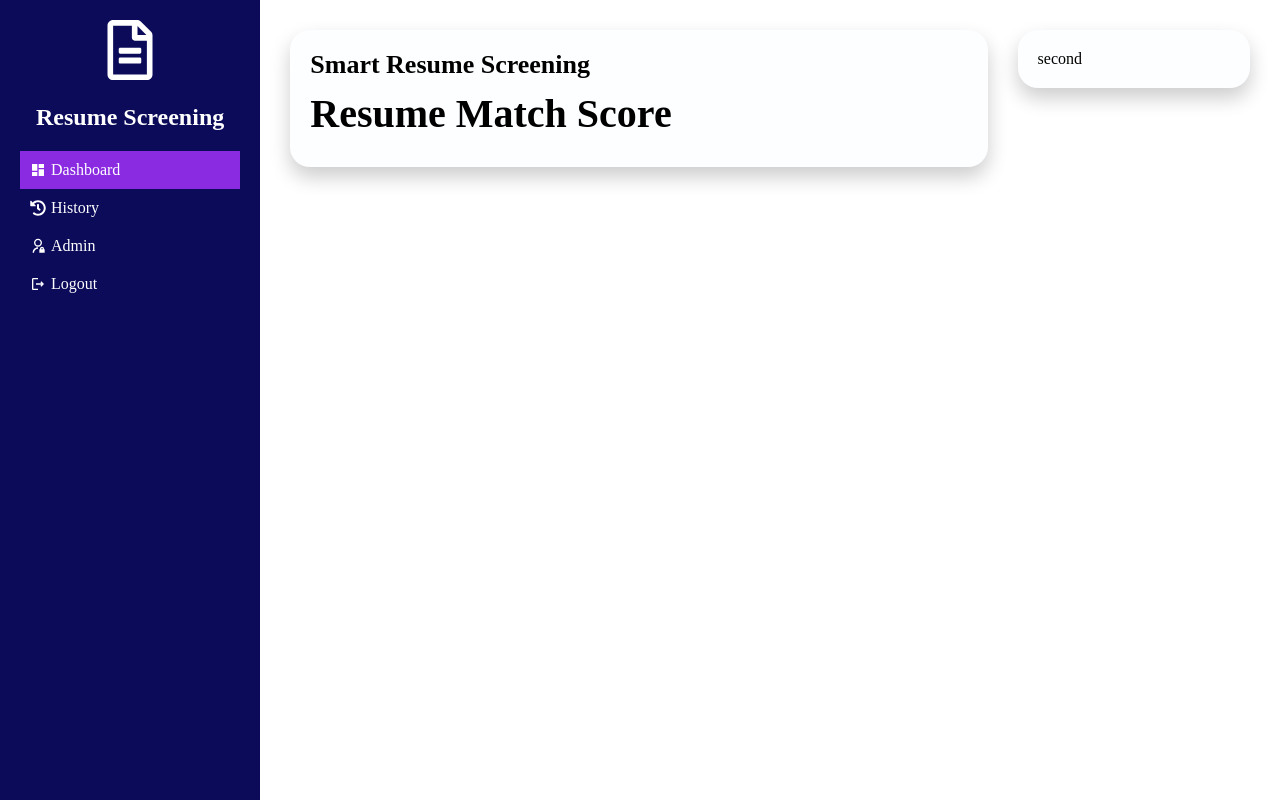
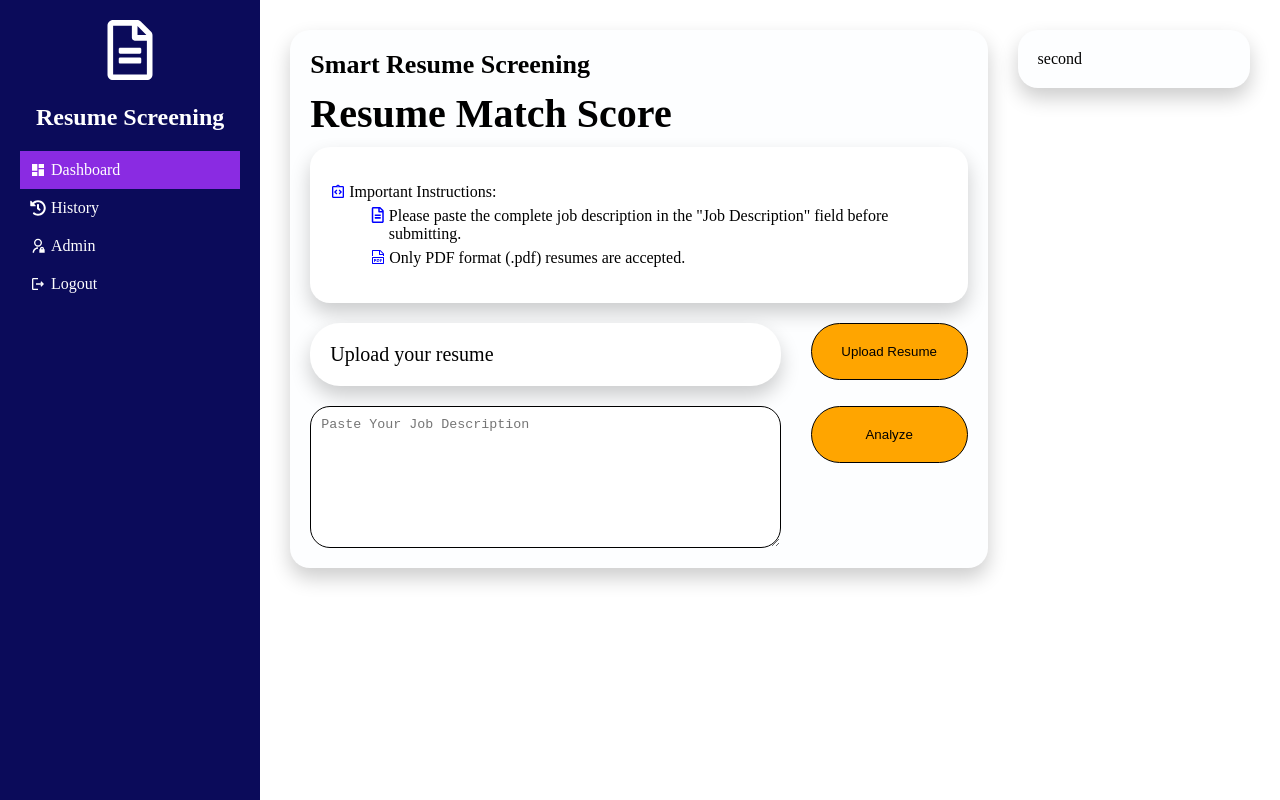
Before and after one commit to Sachinkoligit/Ai-Resume-Scorer, a React (Vite) app in the folder frontend/: page / in a window 1280 px wide. Built offline with nearby package versions, Linux system fonts and the light colour scheme.

Commit message:
created the dashboard main page

```diff
--- a/frontend/src/components/Dashboard/Dashboard.css
+++ b/frontend/src/components/Dashboard/Dashboard.css
@@ -1,9 +1,9 @@
-.dashboard-container{
+.dashboard-container {
   width: 100%;
   padding: 30px;
 }
 
-.dashboard-wrapper{
+.dashboard-wrapper, .upload-wrapper, .analyze-wrapper {
   /* border: 1px solid black;
     border-radius: 20px;
     height: 50vh; */
@@ -13,7 +13,7 @@
   gap: 30px;
 }
 
-.main-container{
+.main-container {
   background-color: rgb(253, 254, 255);
   border-radius: 20px;
   padding: 20px;
@@ -21,22 +21,81 @@
   height: fit-content;
 }
 
-.profile-container{
+.profile-container {
   background-color: rgb(253, 254, 255);
   border-radius: 20px;
   padding: 20px;
   box-shadow: 0 10px 20px rgba(0, 0, 0, 0.2);
-    height:fit-content
+  height: fit-content;
 }
 
-.heading{
+.heading {
   margin: 0px;
   font-size: 26px;
   font-weight: 600;
 }
 
-.sub-heading{
+.sub-heading {
   margin-top: 10px;
   margin-bottom: 10px;
   font-size: 40px;
 }
+
+.instruction-container, .container {
+  background-color: white;
+  box-shadow: 0 10px 20px rgba(0, 0, 0, 0.2);
+  padding: 20px;
+  border-radius: 20px;
+  h4{
+    font-weight: 400;
+    font-size: 20px;
+  }
+  p {
+    margin: 0px;
+  }
+  ul {
+    padding-left: 0px;
+    li {
+      list-style: none;
+      padding-left: 40px;
+    }
+    p {
+      display: flex;
+      align-items: center;
+      gap: 3px;
+    }
+  }
+}
+
+.instructions-list li {
+  display: flex;
+  flex-direction: row;
+  align-items: start;
+  gap: 3px;
+  margin-top: 6px;
+}
+
+.container{
+    border-radius: 30px;
+}
+
+.upload-wrapper, .analyze-wrapper{
+    margin-top: 20px;
+}
+
+.upload-button, .analyze-button{
+    border: 1px solid black;
+    border-radius: 30px;
+    padding: 20px;
+    background-color: orange;
+    cursor: pointer;
+}
+
+.analyze-wrapper{
+    textarea{
+        border: 1px solid black;
+        border-radius: 20px;
+        padding: 10px;
+        outline: none;
+    }
+}
--- a/frontend/src/components/Dashboard/Dashboard.jsx
+++ b/frontend/src/components/Dashboard/Dashboard.jsx
@@ -1,5 +1,8 @@
 import React from "react";
 import "./Dashboard.css";
+import { MdOutlineIntegrationInstructions } from "react-icons/md";
+import { FaRegFileAlt } from "react-icons/fa";
+import { VscFilePdf } from "react-icons/vsc";
 
 export default function Dashboard() {
   return (
@@ -7,8 +10,43 @@ export default function Dashboard() {
       <div className="dashboard-wrapper">
         <div className="main-container">
           <div className="">
-          <h1 className="heading">Smart Resume Screening</h1>
-          <h2 className="sub-heading">Resume Match Score</h2>
+            <h1 className="heading">Smart Resume Screening</h1>
+            <h2 className="sub-heading">Resume Match Score</h2>
+          </div>
+
+          <div className="instruction-container">
+            <ul className="instructions-list">
+              <p className="">
+                <MdOutlineIntegrationInstructions color="blue" />
+                Important Instructions:
+              </p>
+              <li>
+                <FaRegFileAlt color="blue"/>
+                <span>
+                  Please paste the complete job description in the "Job
+                  Description" field before submitting.
+                </span>
+              </li>
+              <li>
+                <VscFilePdf color="blue" />{" "}
+                <span>Only PDF format (.pdf) resumes are accepted.</span>
+              </li>
+            </ul>
+          </div>
+
+          <div className="upload-wrapper">
+            <div className="container">
+              <h4 style={{margin:0}}>Upload your resume</h4>
+            </div>
+
+            <button className="upload-button">
+              Upload Resume
+            </button>
+          </div>
+
+          <div className="analyze-wrapper">
+            <textarea rows={8} placeholder="Paste Your Job Description"/>
+            <button className="analyze-button">Analyze</button>
           </div>
         </div>
         <div className="profile-container">second</div>
```
Lines whose indentation alone changed are shown as unchanged.
